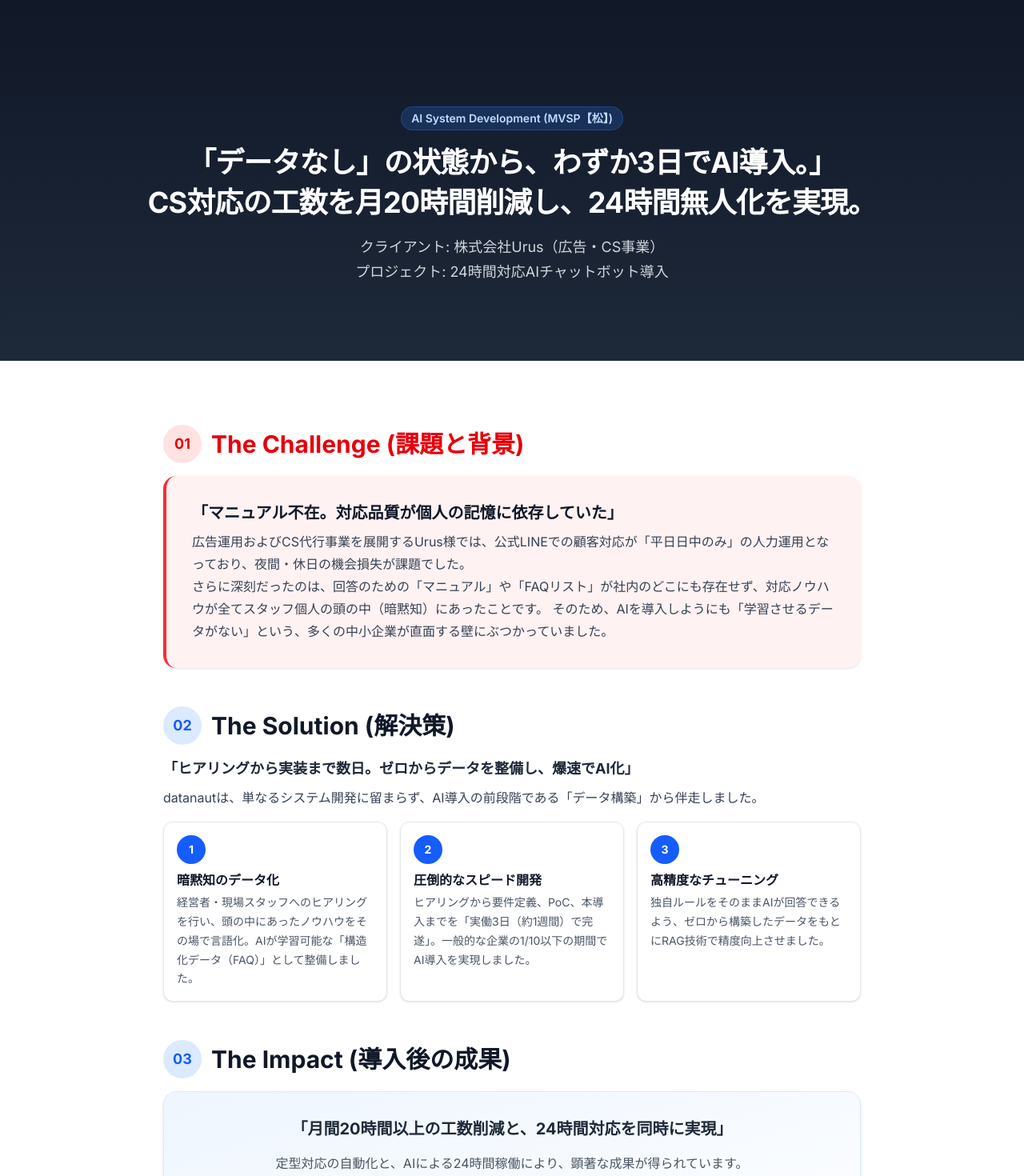
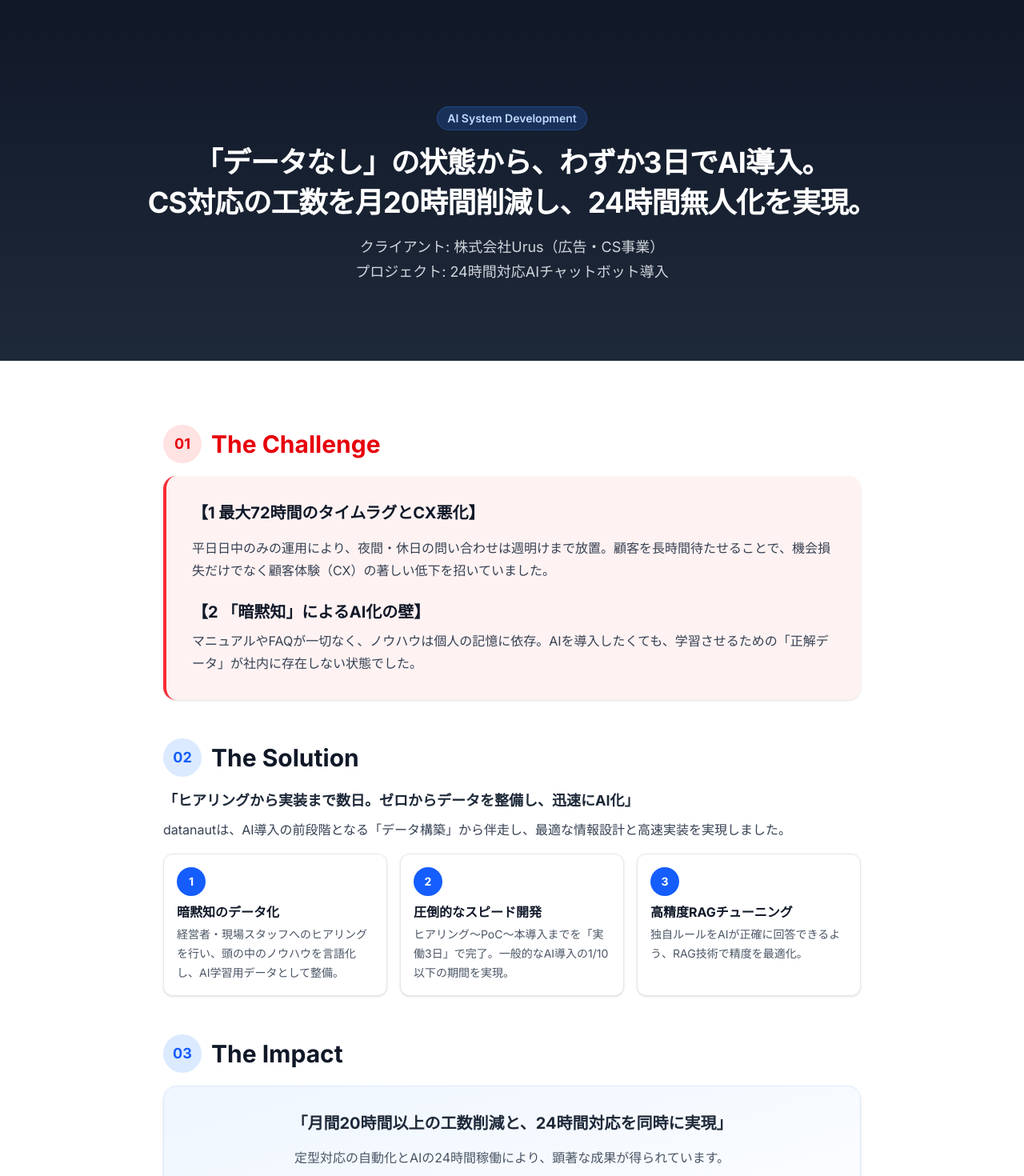
Before and after one commit to Datanaut-jp/ddp-website, a Next.js app: page /cases/urus in a window 1280 px wide. Shown: the part 80-1550 px from the top of the page at 80% size. Built offline with nearby package versions, Linux system fonts and the light colour scheme.

Commit message:
fix(cases): Urus様導入事例の文言とレイアウトを修正

```diff
--- a/src/app/cases/urus/page.tsx
+++ b/src/app/cases/urus/page.tsx
@@ -11,25 +11,17 @@ export default function CasesPage() {
       <div className="bg-gradient-to-b from-gray-900 to-gray-800 pt-24 pb-16 text-white sm:pt-36 sm:pb-24">
         <div className="container mx-auto max-w-5xl px-3 text-center">
           <div className="mb-4 inline-block rounded-full border border-blue-500/30 bg-blue-500/20 px-3 py-1 text-xs font-semibold text-blue-200 sm:text-sm">
-            AI System Development (MVSP【松】)
+            AI System Development
           </div>
 
-          <h1 className="mb-4 text-xl leading-snug font-bold tracking-tight sm:text-2xl md:text-3xl lg:text-4xl">
-            <span className="block">
-              「データなし」の状態から、わずか3日でAI導入。」
-            </span>
-            <span className="block">
-              CS対応の工数を月20時間削減し、24時間無人化を実現。
-            </span>
+          <h1 className="mb-4 text-xl font-bold leading-snug tracking-tight sm:text-2xl md:text-3xl lg:text-4xl">
+            <span className="block">「データなし」の状態から、わずか3日でAI導入。</span>
+            <span className="block">CS対応の工数を月20時間削減し、24時間無人化を実現。</span>
           </h1>
 
           <p className="mx-auto max-w-2xl text-sm leading-[1.7] text-gray-300 sm:text-lg">
-            <span className="block">
-              クライアント: 株式会社Urus（広告・CS事業）
-            </span>
-            <span className="block">
-              プロジェクト: 24時間対応AIチャットボット導入
-            </span>
+            <span className="block">クライアント: 株式会社Urus（広告・CS事業）</span>
+            <span className="block">プロジェクト: 24時間対応AIチャットボット導入</span>
           </p>
         </div>
       </div>
@@ -39,24 +31,25 @@ export default function CasesPage() {
         <ScrollAnimation>
           <section className="mb-10 sm:mb-12">
             <div className="mb-4 flex items-center">
-              <span className="mr-3 flex h-10 w-10 shrink-0 items-center justify-center rounded-full bg-red-100 text-base font-bold text-red-600 sm:h-12 sm:w-12 sm:text-lg">
+              <span className="mr-3 flex h-10 w-10 items-center justify-center rounded-full bg-red-100 text-base font-bold text-red-600 sm:h-12 sm:w-12 sm:text-lg">
                 01
               </span>
-              <h2 className="text-xl font-bold text-red-600 sm:text-3xl">
-                The Challenge (課題と背景)
-              </h2>
+              <h2 className="text-xl font-bold text-red-600 sm:text-3xl">The Challenge</h2>
             </div>
 
             <div className="rounded-2xl border-l-4 border-red-500 bg-red-50 p-5 shadow-sm sm:p-8">
+              <h3 className="mb-4 text-base font-bold text-gray-900 sm:text-xl">
+                【1 最大72時間のタイムラグとCX悪化】
+              </h3>
+              <p className="mb-6 text-sm leading-[1.75] text-gray-700 sm:text-base">
+                平日日中のみの運用により、夜間・休日の問い合わせは週明けまで放置。顧客を長時間待たせることで、機会損失だけでなく顧客体験（CX）の著しい低下を招いていました。
+              </p>
+
               <h3 className="mb-2 text-base font-bold text-gray-900 sm:text-xl">
-                「マニュアル不在。対応品質が個人の記憶に依存していた」
+                【2 「暗黙知」によるAI化の壁】
               </h3>
-
               <p className="text-sm leading-[1.75] text-gray-700 sm:text-base">
-                広告運用およびCS代行事業を展開するUrus様では、公式LINEでの顧客対応が「平日日中のみ」の人力運用となっており、夜間・休日の機会損失が課題でした。
-                <br />
-                さらに深刻だったのは、回答のための「マニュアル」や「FAQリスト」が社内のどこにも存在せず、対応ノウハウが全てスタッフ個人の頭の中（暗黙知）にあったことです。
-                そのため、AIを導入しようにも「学習させるデータがない」という、多くの中小企業が直面する壁にぶつかっていました。
+                マニュアルやFAQが一切なく、ノウハウは個人の記憶に依存。AIを導入したくても、学習させるための「正解データ」が社内に存在しない状態でした。
               </p>
             </div>
           </section>
@@ -66,20 +59,18 @@ export default function CasesPage() {
         <ScrollAnimation>
           <section className="mb-10 sm:mb-12">
             <div className="mb-4 flex items-center">
-              <span className="mr-3 flex h-10 w-10 shrink-0 items-center justify-center rounded-full bg-blue-100 text-base font-bold text-blue-600 sm:h-12 sm:w-12 sm:text-lg">
+              <span className="mr-3 flex h-10 w-10 items-center justify-center rounded-full bg-blue-100 text-base font-bold text-blue-600 sm:h-12 sm:w-12 sm:text-lg">
                 02
               </span>
-              <h2 className="text-xl font-bold text-gray-900 sm:text-3xl">
-                The Solution (解決策)
-              </h2>
+              <h2 className="text-xl font-bold text-gray-900 sm:text-3xl">The Solution</h2>
             </div>
 
             <div className="mb-4">
               <h4 className="text-base font-bold text-gray-800 sm:text-lg">
-                「ヒアリングから実装まで数日。ゼロからデータを整備し、爆速でAI化」
+                「ヒアリングから実装まで数日。ゼロからデータを整備し、迅速にAI化」
               </h4>
               <p className="mt-2 text-sm leading-[1.75] text-gray-700 sm:text-base">
-                datanautは、単なるシステム開発に留まらず、AI導入の前段階である「データ構築」から伴走しました。
+                datanautは、AI導入の前段階となる「データ構築」から伴走し、最適な情報設計と高速実装を実現しました。
               </p>
             </div>
 
@@ -89,32 +80,25 @@ export default function CasesPage() {
                   {
                     n: '1',
                     title: '暗黙知のデータ化',
-                    text: '経営者・現場スタッフへのヒアリングを行い、頭の中にあったノウハウをその場で言語化。AIが学習可能な「構造化データ（FAQ）」として整備しました。',
+                    text: '経営者・現場スタッフへのヒアリングを行い、頭の中のノウハウを言語化し、AI学習用データとして整備。',
                   },
                   {
                     n: '2',
                     title: '圧倒的なスピード開発',
-                    text: 'ヒアリングから要件定義、PoC、本導入までを「実働3日（約1週間）で完遂」。一般的な企業の1/10以下の期間でAI導入を実現しました。',
+                    text: 'ヒアリング〜PoC〜本導入までを「実働3日」で完了。一般的なAI導入の1/10以下の期間を実現。',
                   },
                   {
                     n: '3',
-                    title: '高精度なチューニング',
-                    text: '独自ルールをそのままAIが回答できるよう、ゼロから構築したデータをもとにRAG技術で精度向上させました。',
+                    title: '高精度RAGチューニング',
+                    text: '独自ルールをAIが正確に回答できるよう、RAG技術で精度を最適化。',
                   },
                 ].map((box) => (
-                  <div
-                    key={box.n}
-                    className="rounded-xl border border-gray-200 bg-white p-4 shadow-sm"
-                  >
+                  <div key={box.n} className="rounded-xl border border-gray-200 bg-white p-4 shadow-sm">
                     <div className="mb-2 flex h-8 w-8 items-center justify-center rounded-full bg-blue-600 text-xs font-bold text-white sm:h-9 sm:w-9 sm:text-sm">
                       {box.n}
                     </div>
-                    <h5 className="mb-1 font-bold text-gray-900">
-                      {box.title}
-                    </h5>
-                    <p className="text-xs leading-[1.7] text-gray-600 sm:text-sm">
-                      {box.text}
-                    </p>
+                    <h5 className="mb-1 font-bold text-gray-900">{box.title}</h5>
+                    <p className="text-xs leading-[1.7] text-gray-600 sm:text-sm">{box.text}</p>
                   </div>
                 ))}
               </div>
@@ -126,12 +110,10 @@ export default function CasesPage() {
         <ScrollAnimation>
           <section className="mb-10 sm:mb-12">
             <div className="mb-4 flex items-center">
-              <span className="mr-3 flex h-10 w-10 shrink-0 items-center justify-center rounded-full bg-blue-100 text-base font-bold text-blue-600 sm:h-12 sm:w-12 sm:text-lg">
+              <span className="mr-3 flex h-10 w-10 items-center justify-center rounded-full bg-blue-100 text-base font-bold text-blue-600 sm:h-12 sm:w-12 sm:text-lg">
                 03
               </span>
-              <h2 className="text-xl font-bold text-gray-900 sm:text-3xl">
-                The Impact (導入後の成果)
-              </h2>
+              <h2 className="text-xl font-bold text-gray-900 sm:text-3xl">The Impact</h2>
             </div>
 
             <div className="rounded-2xl border border-blue-100 bg-gradient-to-br from-blue-50 to-white p-5 shadow-md sm:p-8">
@@ -140,7 +122,7 @@ export default function CasesPage() {
               </h3>
 
               <p className="mb-6 text-center text-xs leading-[1.7] text-gray-600 sm:text-base">
-                定型対応の自動化と、AIによる24時間稼働により、顕著な成果が得られています。
+                定型対応の自動化とAIの24時間稼働により、顕著な成果が得られています。
               </p>
 
               <div className="grid gap-4 text-center sm:grid-cols-3">
@@ -148,7 +130,7 @@ export default function CasesPage() {
                   {
                     label: '対応工数',
                     value: '20h 削減',
-                    sub: '月間 / 年間30〜50万円のコストカット',
+                    sub: '月間 / 年間30〜50万円のコスト削減',
                   },
                   {
                     label: 'リードタイム',
@@ -158,20 +140,13 @@ export default function CasesPage() {
                   {
                     label: '業務の属人化',
                     value: '解消',
-                    sub: '新人教育コストの大幅短縮',
+                    sub: '新人教育時間の大幅短縮',
                   },
                 ].map((item) => (
-                  <div
-                    key={item.label}
-                    className="rounded-xl border border-blue-100 bg-white p-4 shadow-sm"
-                  >
+                  <div key={item.label} className="rounded-xl border border-blue-100 bg-white p-4 shadow-sm">
                     <p className="text-xs text-gray-500">{item.label}</p>
-                    <p className="mb-1 text-2xl font-bold text-blue-600 sm:text-3xl">
-                      {item.value}
-                    </p>
-                    <p className="text-[10px] text-gray-500 sm:text-xs">
-                      {item.sub}
-                    </p>
+                    <p className="mb-1 text-2xl font-bold text-blue-600 sm:text-3xl">{item.value}</p>
+                    <p className="text-[10px] text-gray-500 sm:text-xs">{item.sub}</p>
                   </div>
                 ))}
               </div>
```
